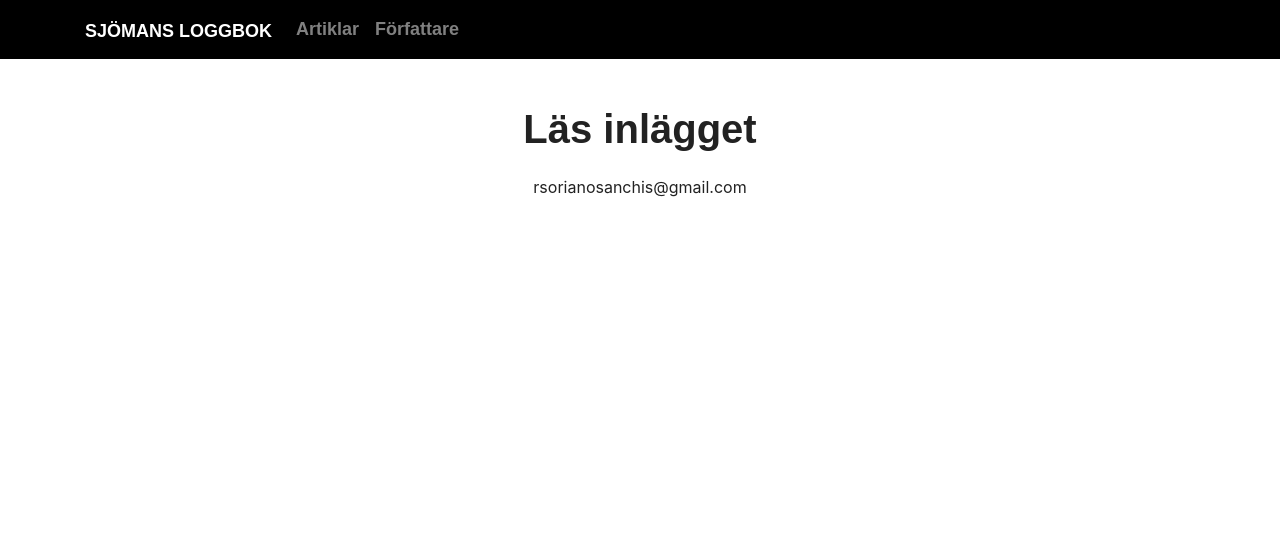
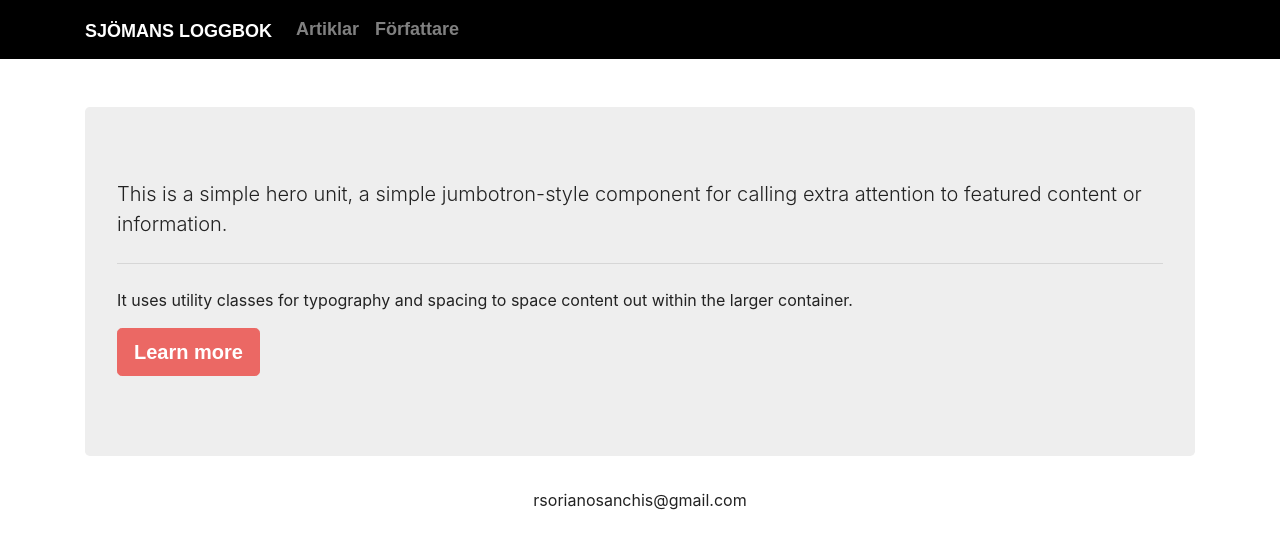
Before and after one commit to rsorianosanchis/mandatory-cms1, a React (Create React App) app: page /article/1 in a window 1280 px wide. Shown: the top 548 px of the page. Built offline with nearby package versions, Linux system fonts and the light colour scheme; no server answers; a web font is replaced by a local one.

Commit message:
version 05/09/2019--23:31

```diff
--- a/src/App.js
+++ b/src/App.js
@@ -10,6 +10,7 @@ import axios from 'axios';
 function App() {
 
   const [articlesList,storeArticles] = useState([]);
+  //const [itemTitle,updateItemTitle] = useState('');
 
   useEffect(()=>{
     const getCockpitArticles = async ()=>{
@@ -33,7 +34,23 @@ function App() {
               />
             )}
           />
-          <Route exact path='/article/:_id' component={ViewArticle} />
+          <Route
+            exact path='/article/:_id'
+            render={(props)=>{
+              console.log(props.match.params._id);
+              const itemId = props.match.params._id;
+              const selectedArticle = articlesList.filter(article => article._id === itemId);
+              //updateItemTitle(selectedArticle[0].title);
+              console.log( selectedArticle[0]);
+
+
+              return(
+                <ViewArticle
+                  data={selectedArticle[0]}
+                />
+              )
+            }}
+          />
           <Route exact path='/authorslist' component={AuthorsList}/>
         </Switch>
       </main>
--- a/src/components/ViewArticle.js
+++ b/src/components/ViewArticle.js
@@ -1,10 +1,21 @@
 import React from 'react';
+import { Link } from 'react-router-dom';
 
 
-function ViewArticle() {
+
+function ViewArticle({data}) {
+    console.log(data);
+
     return (
-        <h1 className='text-center'>Läs inlägget</h1>
-
+        <div className="jumbotron">
+            <h1 className="display-3">{}</h1>
+            <p className="lead">This is a simple hero unit, a simple jumbotron-style component for calling extra attention to featured content or information.</p>
+            <hr className="my-4"/>
+                <p>It uses utility classes for typography and spacing to space content out within the larger container.</p>
+                <p className="lead">
+                <Link to={`/articleslist`} className="btn btn-primary btn-lg"  role="button">Learn more</Link>
+                </p>
+        </div>
     )
 }
 
```
